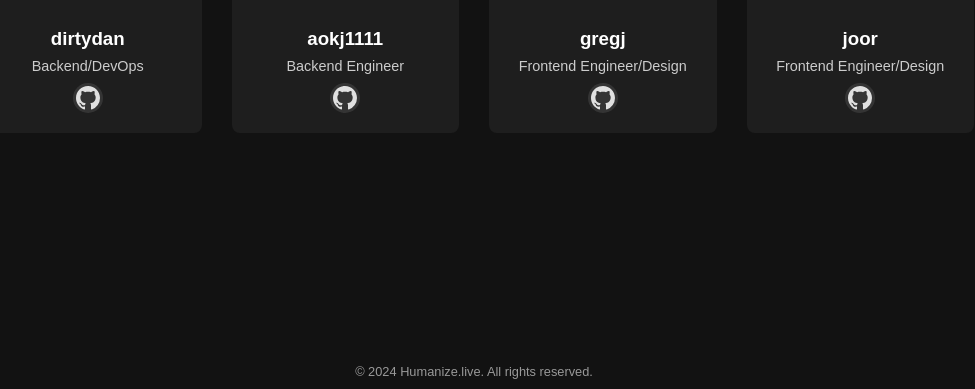
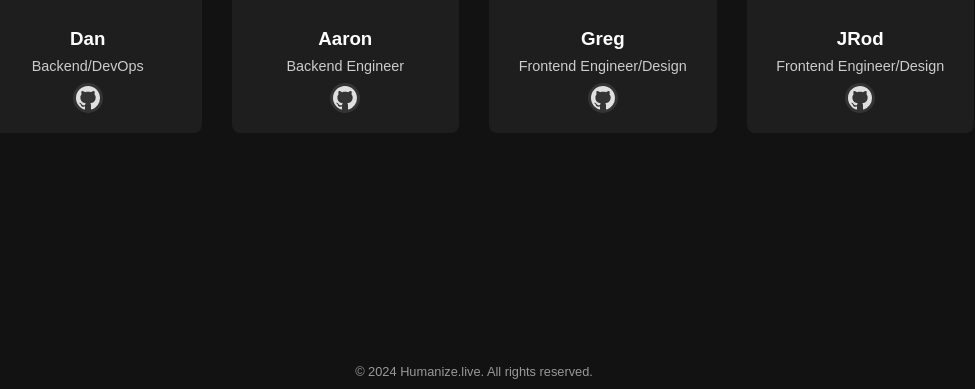
Before and after one commit to dh0169/humanize, a Flask app: page / in a window 1280 px wide. Shown: the part 2316-2705 px from the top of the page, without its empty margins (166-1141 px from the left). Run offline with Flask 3, Linux system fonts and the light colour scheme; parts of the project's set-up code (start-up, migrations or seed data) failed here and were passed over.

Commit message:
updated index.html (aka home page)

```diff
--- a/src/templates/index.html
+++ b/src/templates/index.html
@@ -269,7 +269,7 @@
       <div class="container">
         <h1>Humanize - AI Among Us 🤖</h1>
         <p>You and 4 strangers enter a chatroom. Can you spot the imposter?</p>
-        <p><a class="cta" href="#">Coming Soon</a></p>
+	<p><a class="cta" href="#">Coming Soon</a></p>
       </div>
     </section>
 
@@ -307,8 +307,8 @@
         <h1>Our Team</h1>
         <div class="dev-profiles">
           <a href="https://github.com/dh0169" target="_blank" class="dev-profile">
-            <img src="https://cdn.discordapp.com/avatars/1145347707913904168/60be000b7570381d609dff582f7ec371?size=1024" alt="dirtydan">
-            <h3>dirtydan</h3>
+            <img src="https://cdn.discordapp.com/avatars/1145347707913904168/60be000b7570381d609dff582f7ec371?size=1024" alt="Dan">
+            <h3>Dan</h3>
             <p>Backend/DevOps</p>
             <div class="social-icon">
 	      <svg class="icon" width="24" height="24" viewBox="0 0 24 24" xmlns="http://www.w3.org/2000/svg">
@@ -318,8 +318,8 @@
           </a>
 
           <a href="https://github.com/aokj08" target="_blank" class="dev-profile">
-            <img src="https://cdn.discordapp.com/avatars/695663567915057242/e1a3f9d677fe8836d3d0c72f91588c6f?size=1024" alt="aokj1111">
-            <h3>aokj1111</h3>
+            <img src="https://cdn.discordapp.com/avatars/695663567915057242/e1a3f9d677fe8836d3d0c72f91588c6f?size=1024" alt="Aaron">
+            <h3>Aaron</h3>
             <p>Backend Engineer</p>
             <div class="social-icon">
 	      <svg class="icon" width="24" height="24" viewBox="0 0 24 24" xmlns="http://www.w3.org/2000/svg">
@@ -329,8 +329,8 @@
           </a>
 
           <a href="https://github.com/OfficialGregJ" target="_blank" class="dev-profile">
-            <img src="https://cdn.discordapp.com/avatars/129469132444925952/fd2465e814080cb929ab3c40ca2d7a27?size=1024" alt="gregj">
-            <h3>gregj</h3>
+            <img src="https://cdn.discordapp.com/avatars/129469132444925952/fd2465e814080cb929ab3c40ca2d7a27?size=1024" alt="Greg">
+            <h3>Greg</h3>
             <p>Frontend Engineer/Design</p>
             <div class="social-icon">
 	      <svg class="icon" width="24" height="24" viewBox="0 0 24 24" xmlns="http://www.w3.org/2000/svg">
@@ -340,8 +340,8 @@
           </a>
 
           <a href="https://github.com/jrodmon" target="_blank" class="dev-profile">
-            <img src="https://cdn.discordapp.com/avatars/191089991588249600/928a2d148a0a93185176a0d3ace96929?size=1024" alt="joor">
-            <h3>joor</h3>
+            <img src="https://cdn.discordapp.com/avatars/191089991588249600/928a2d148a0a93185176a0d3ace96929?size=1024" alt="JRod">
+            <h3>JRod</h3>
             <p>Frontend Engineer/Design</p>
             <div class="social-icon">
 	      <svg class="icon" width="24" height="24" viewBox="0 0 24 24" xmlns="http://www.w3.org/2000/svg">
```
